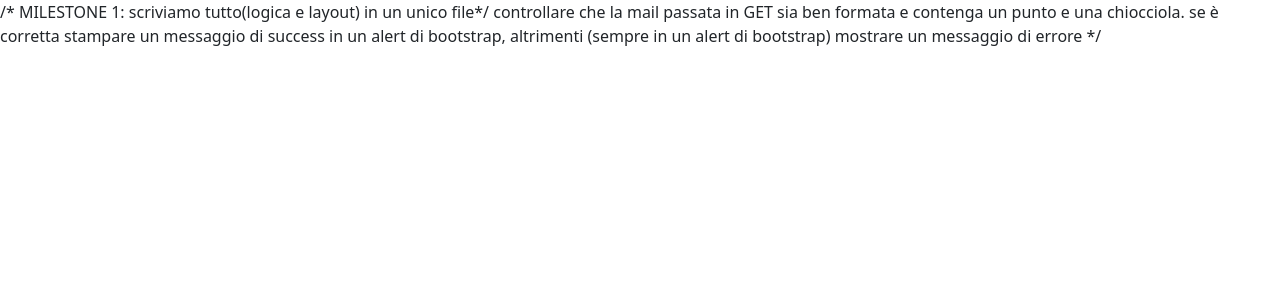
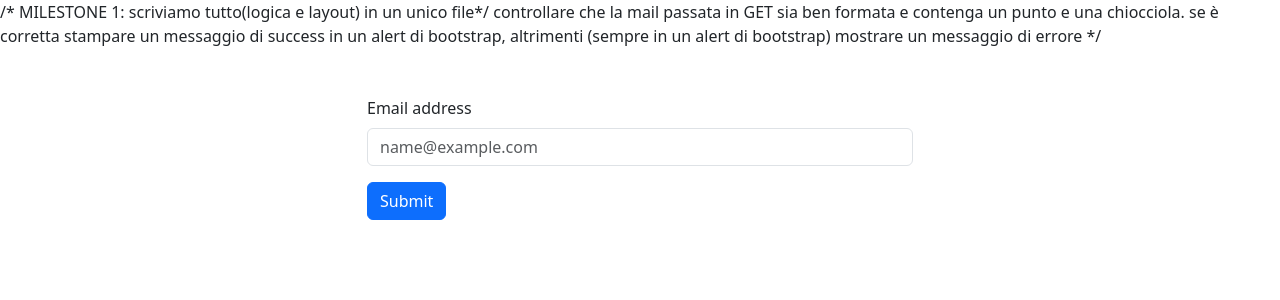
Before and after one commit to aryadeifiordi/php-iscrizione-newsletter, a PHP site: page / in a window 1280 px wide. Shown: the top 300 px of the page. Run offline with PHP 8.4, Linux system fonts and the light colour scheme.

Commit message:
isset filter var

```diff
--- a/index.php
+++ b/index.php
@@ -1,11 +1,6 @@
 /* MILESTONE 1: scriviamo tutto(logica e layout) in un unico file*/ controllare che la mail passata in GET sia ben formata e contenga un punto e una chiocciola.
 
 se è corretta stampare un messaggio di success in un alert di bootstrap, altrimenti (sempre in un alert di bootstrap) mostrare un messaggio di errore */
-
-<?php
-
-?>
-
 
 <!DOCTYPE html>
 <html lang="en">
@@ -13,17 +8,6 @@ se è corretta stampare un messaggio di success in un alert di bootstrap, altrim
     <meta charset="UTF-8">
     <meta name="viewport" content="width=device-width, initial-scale=1.0">
     <title>Newsletter</title>
-    <!doctype html>
-    <html lang="en">
-        <head>
-            <title>Title</title>
-            <!-- Required meta tags -->
-            <meta charset="utf-8" />
-            <meta
-                name="viewport"
-                content="width=device-width, initial-scale=1, shrink-to-fit=no"
-            />
-
     <!-- Bootstrap CSS v5.2.1 -->
     <link
         href="https://cdn.jsdelivr.net/npm/bootstrap@5.3.2/dist/css/bootstrap.min.css"
@@ -32,15 +16,33 @@ se è corretta stampare un messaggio di success in un alert di bootstrap, altrim
         crossorigin="anonymous"
     />
 </head>
+<body>
 
-        <body>
-            <header>
-                <!-- place navbar here -->
-            </header>
-            <main></main>
-            <footer>
-                <!-- place footer here -->
-            </footer>
+<main class="container mt-5">
+    <div class="row justify-content-center">
+        <div class="col-md-6">
+            <form method="GET" action="">
+                <div class="mb-3">
+                    <label for="emailInput" class="form-label">Email address</label>
+                    <input type="email" class="form-control" id="emailInput" name="email" placeholder="name@example.com">
+                </div>
+                <button type="submit" class="btn btn-primary">Submit</button>
+            </form>
+        </div>
+    </div>
+
+    <?php
+    if (isset($_GET['email'])) {
+        $email = $_GET['email'];
+        if (filter_var($email, FILTER_VALIDATE_EMAIL)) {
+            echo "<div class='alert alert-success mt-3' role='alert'>Email valida: $email</div>";
+        } else {
+            echo "<div class='alert alert-danger mt-3' role='alert'>Email non valida</div>";
+        }
+    }
+    ?>
+</main>
+
 <!-- Bootstrap JavaScript Libraries -->
 <script
     src="https://cdn.jsdelivr.net/npm/@popperjs/core@2.11.8/dist/umd/popper.min.js"
@@ -55,9 +57,3 @@ se è corretta stampare un messaggio di success in un alert di bootstrap, altrim
 ></script>
 </body>
 </html>
-
-</head>
-<body>
-
-</body>
-</html>
```
Lines whose indentation alone changed are shown as unchanged.
